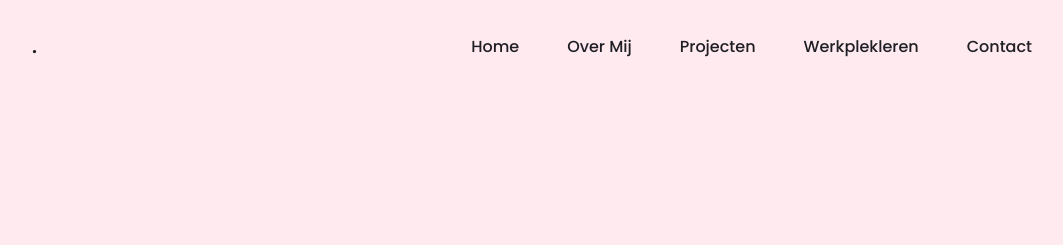
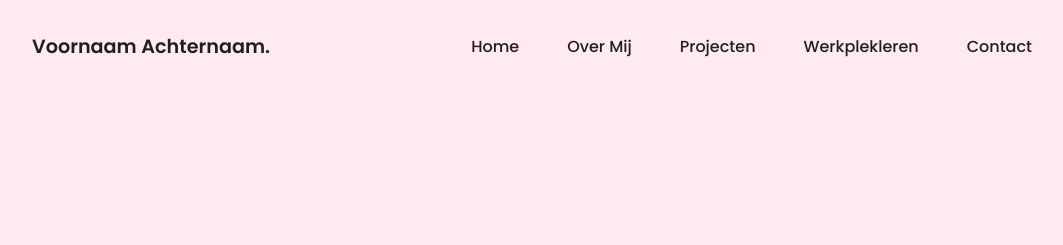
Before and after one commit to Saykurah/Portfolio, a plain HTML site: page home.html in a window 1280 px wide. Shown: the top 245 px of the page, without its empty margins (96-1159 px from the left). Drawn offline with Linux system fonts and the light colour scheme.

Commit message:
Revert "Update home.html"
This reverts commit 74650380e9ff5ff772431895b465d574274e130d.

```diff
--- a/home.html
+++ b/home.html
@@ -10,7 +10,7 @@
 
   <body>
     <header>
-      <a href="#" class="logo"> .</a>
+      <a href="#" class="logo"> Voornaam Achternaam.</a>
       <ul class="navmenu">
         <li><a href="home.html">Home</a></li>
         <li><a href="overmij.html">Over Mij</a></li>
```
